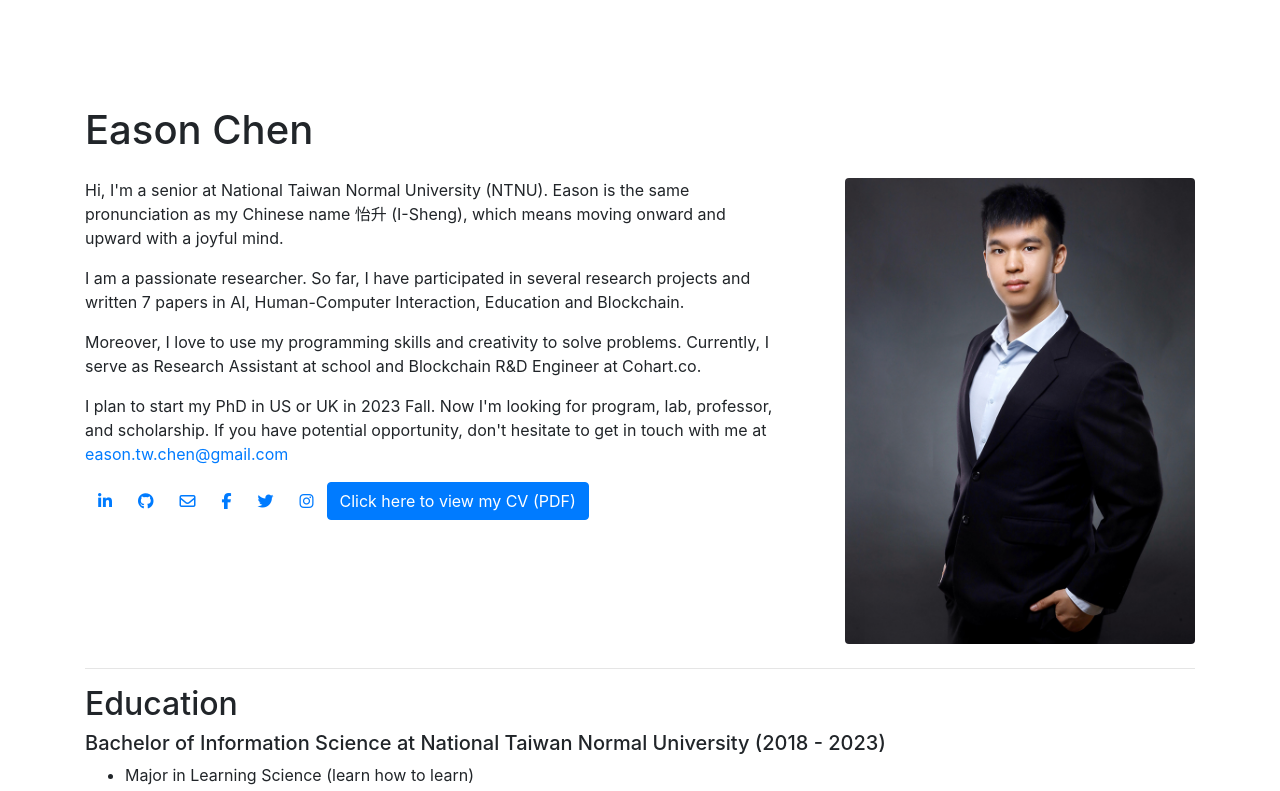
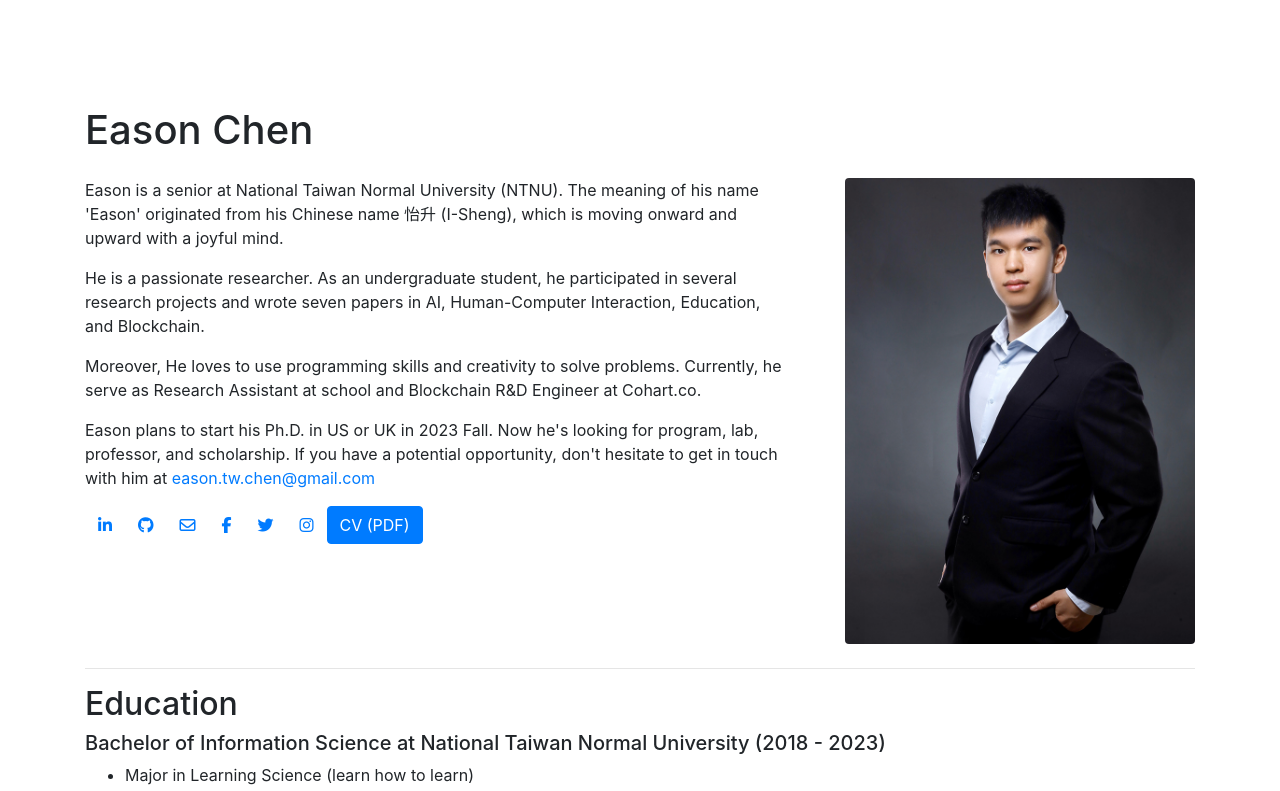
Before and after one commit to EasonC13/CV_Academic, a Nuxt app: page / in a window 1280 px wide. Shown: the top 791 px of the page. Built offline with nearby package versions, Linux system fonts and the light colour scheme.

Commit message:
update: for resume_comb_v13 at 2022/07/19

```diff
--- a/components/About.vue
+++ b/components/About.vue
@@ -28,33 +28,32 @@
               target="_blank"
               rel="tooltip"
               title=""
-              >Click here to view my CV (PDF)</a
+              >CV (PDF)</a
             >
             <!-- <a class="ml-3 btn btn-primary btn-icon" href="public/Eason_CV.pdf" target="_blank" rel="tooltip" title="">中文版網頁</a> -->
             <hr class="d-md-none" />
           </div>
           <div class="order-md-1">
             <p>
-              Hi, I'm a senior at National Taiwan Normal University (NTNU).
-              Eason is the same pronunciation as my Chinese name 怡升 (I-Sheng),
-              which means moving onward and upward with a joyful mind.
+              Eason is a senior at National Taiwan Normal University (NTNU). The
+              meaning of his name 'Eason' originated from his Chinese name 怡升
+              (I-Sheng), which is moving onward and upward with a joyful mind.
             </p>
             <p>
-              I am a passionate researcher. So far, I have participated in
-              several research projects and written 7 papers in AI,
-              Human-Computer Interaction, Education and Blockchain.
+              He is a passionate researcher. As an undergraduate student, he
+              participated in several research projects and wrote seven papers
+              in AI, Human-Computer Interaction, Education, and Blockchain.
             </p>
             <p>
-              Moreover, I love to use my programming skills and creativity to
-              solve problems. Currently, I serve as Research Assistant at school
-              and Blockchain R&D Engineer at Cohart.co.
+              Moreover, He loves to use programming skills and creativity to
+              solve problems. Currently, he serve as Research Assistant at
+              school and Blockchain R&D Engineer at Cohart.co.
             </p>
             <p>
-              I plan to start my PhD in US or UK in 2023 Fall. Now I'm looking
-              for program, lab, professor, and scholarship. If you have
-              potential opportunity, don't hesitate to get in touch with me<span
-                class="d-md-none"
-                >.</span
+              Eason plans to start his Ph.D. in US or UK in 2023 Fall. Now he's
+              looking for program, lab, professor, and scholarship. If you have
+              a potential opportunity, don't hesitate to get in touch with
+              him<span class="d-md-none">.</span
               ><span class="d-md-inline d-none">
                 at
                 <a
--- a/components/HonorAwards.vue
+++ b/components/HonorAwards.vue
@@ -2,7 +2,7 @@
   <div class="" id="Honors">
     <h2>Honors & Awards</h2>
     <ul>
-      <li>PyCon APAC Young Inspiring (2022)</li>
+      <li>Young Inspirers at PyCon APAC (2022)</li>
       <li>Five Virtue Awards at NTNU Graduation Ceremony (2022)</li>
       <li>Excellent Student Award and Scholarship at NTNU (2021)</li>
       <li>Dean's List at NTNU (2021)</li>
--- a/components/Speeches.vue
+++ b/components/Speeches.vue
@@ -13,6 +13,12 @@
           Addressed Community Talk about Google Summer of Code Experience and
           Tips to Apply
         </li>
+      </ul>
+    </div>
+    <div>
+      <h3 class="h5 mb-1">PyCon APAC</h3>
+      <ul>
+        <li>2022/09 Tutorial: Let’s Issue NFT by Brownie in 90 mins</li>
       </ul>
     </div>
     <div>
```
Also changed, not shown: 1 other file (tests, documents, lock files or other folders).
